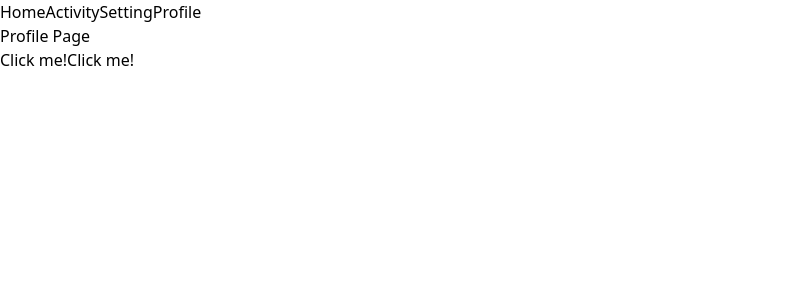
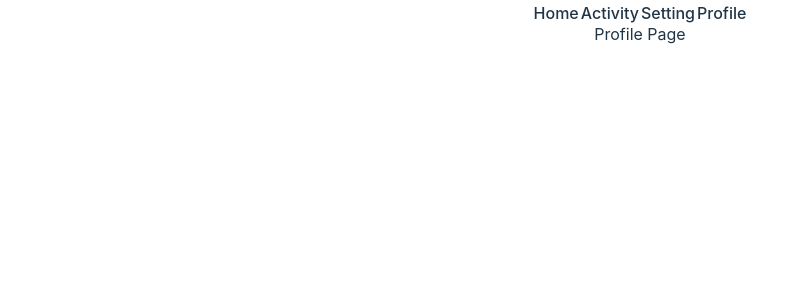
Before and after one commit to JSD5-InfinityFit/front-end-dev, a React (Vite) app: page /profile in a window 1280 px wide. Shown: the top 300 px of the page, without its empty margins (0-808 px from the left). Built offline with nearby package versions, Linux system fonts and the light colour scheme.

Commit message:
'@media'

```diff
--- a/src/Layout.jsx
+++ b/src/Layout.jsx
@@ -4,8 +4,13 @@ import Navbar from './Navbar.jsx'
 const Layout = ({children}) => {
     return (
         <div>
+            <div className="desktop">
             <Navbar />
+            </div>
             {children}
+            <div className="mobiles">
+            <Navbar/>
+            </div>
         </div>
     )
 }
--- a/src/Profile.jsx
+++ b/src/Profile.jsx
@@ -1,15 +1,12 @@
 import React from "react";
 import Layout from "./Layout.jsx";
-// import { Button } from 'react-daisyui'
+// import { Button } from '@tailwind/react'
+import './App.css'
 
 const Profile = () => {
   return (
     <Layout>
       <h1>Profile Page</h1>
-      {/* <Button color="primary">Click me!</Button> */}
-      <button color="primary">Click me!</button>
-      <button className="primary">Click me!</button>
-
     </Layout>
   );
 };
--- a/src/index.css
+++ b/src/index.css
@@ -25,7 +25,6 @@ a:hover {
 
 body {
   margin: 0;
-  display: flex;
   place-items: center;
   min-width: 320px;
   min-height: 100vh;
@@ -34,6 +33,9 @@ body {
 h1 {
   font-size: 3.2em;
   line-height: 1.1;
+  display: flex;
+  justify-content: center;
+  align-items: center;
 }
 
 button {
@@ -55,6 +57,18 @@ button:focus-visible {
   outline: 4px auto -webkit-focus-ring-color;
 }
 
+.navbar {
+  display: flex;
+  justify-content: center;
+  align-items: center;
+}
+.desktop {
+  display: block;
+}
+.mobile {
+  display: block;
+}
+
 @media (prefers-color-scheme: light) {
   :root {
     color: #213547;
@@ -67,3 +81,17 @@ button:focus-visible {
     background-color: #f9f9f9;
   }
 }
+@media screen and (min-width: 640px) {
+    .mobiles {
+      display: none;
+    }
+}
+@media screen and (max-width: 640px) {
+  .desktop {
+    display: none;
+  }
+}
+
+@tailwind base;
+@tailwind components;
+@tailwind utilities;
--- a/src/main.jsx
+++ b/src/main.jsx
@@ -5,9 +5,11 @@ import Home from './Home.jsx'
 import Activity from './Activity.jsx'
 import Setting from './Setting.jsx'
 import Profile from './Profile.jsx'
-import './App.css'
+// import './App.css'
+import './index.css'
 
 const router = createBrowserRouter([
+
   {path: '/', element: <Home />},
   {path: '/activity', element: <Activity />},
   {path: '/setting', element: <Setting />},
@@ -15,5 +17,6 @@ const router = createBrowserRouter([
 ])
 
 ReactDOM.createRoot(document.getElementById('root')).render(
-  <RouterProvider router={router} />
+  <div className="mobile">
+  <RouterProvider router={router} /></div>
 )
--- a/tailwind.config.js
+++ b/tailwind.config.js
@@ -1,6 +1,8 @@
 /** @type {import('tailwindcss').Config} */
 export default {
-  content: ["./src/**/*.{html,js,jsx}"],
+  content: [
+    "./src/**/*.{js,jsx,ts,tsx}",
+  ],
   theme: {
     extend: {},
   },
```
